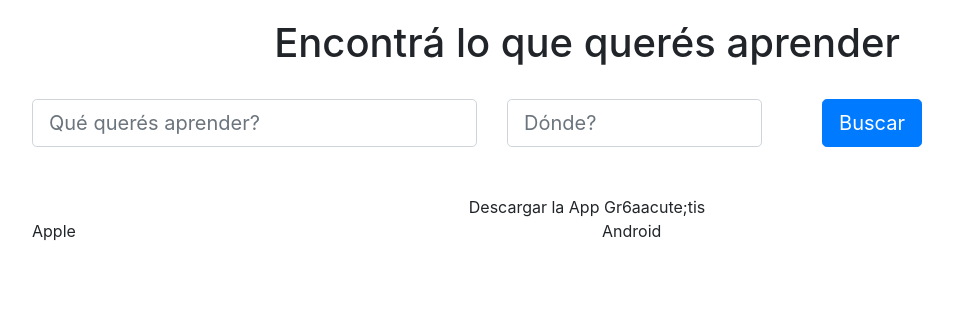
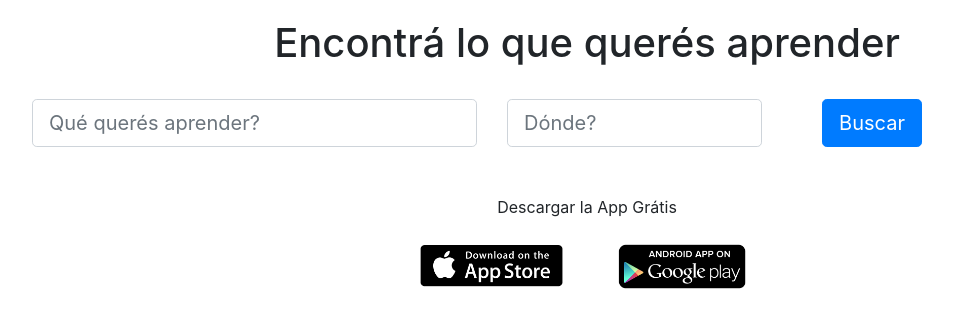
Before and after one commit to mguarie/mg-profes, a PHP site: page / in a window 1280 px wide. Shown: the part 157-485 px from the top of the page, without its empty margins (53-1006 px from the left). Run offline with PHP 8.4, Linux system fonts and the light colour scheme; some libraries are stand-ins or nearby versions.

Commit message:
revision 2
index terminado

```diff
--- a/css/estilos.css
+++ b/css/estilos.css
@@ -20,3 +20,9 @@
     -webkit-border-radius: 25px;
     border-radius: 25px;
 }
+.apple{
+    max-width:150px;
+}
+.android{
+    max-width:150px;
+}
--- a/index.php
+++ b/index.php
@@ -40,14 +40,17 @@
       <br><br>
       <div class="row justify-content-start">
         <div class="col-12 centrado">
-          Descargar la App Gr6aacute;tis
+          Descargar la App Gr&aacute;tis
         </div>
-        <div class="col-6">
-          Apple
+        <br><br>
+        <div class="col-4">&nbsp;</div>
+        <div class="col-2 centrado">
+          <a href="#"><img src="img/apple.png" class="apple"></a>
         </div>
-        <div class="col-6">
-          Android
+        <div class="col-2 centrado">
+          <a href="#"><img src="img/android.png" class="android"></a>
         </div>
+        <div class="col-4">&nbsp;</div>
       </div>
     </div>
 
```
Also changed, not shown: img/android.png (added), img/apple.png (added).
